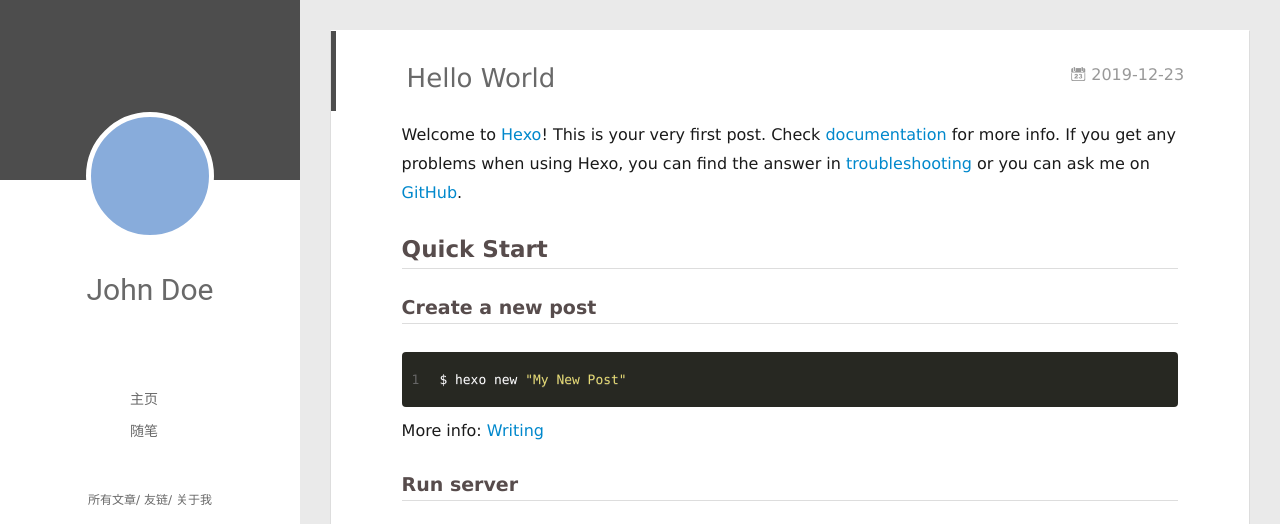
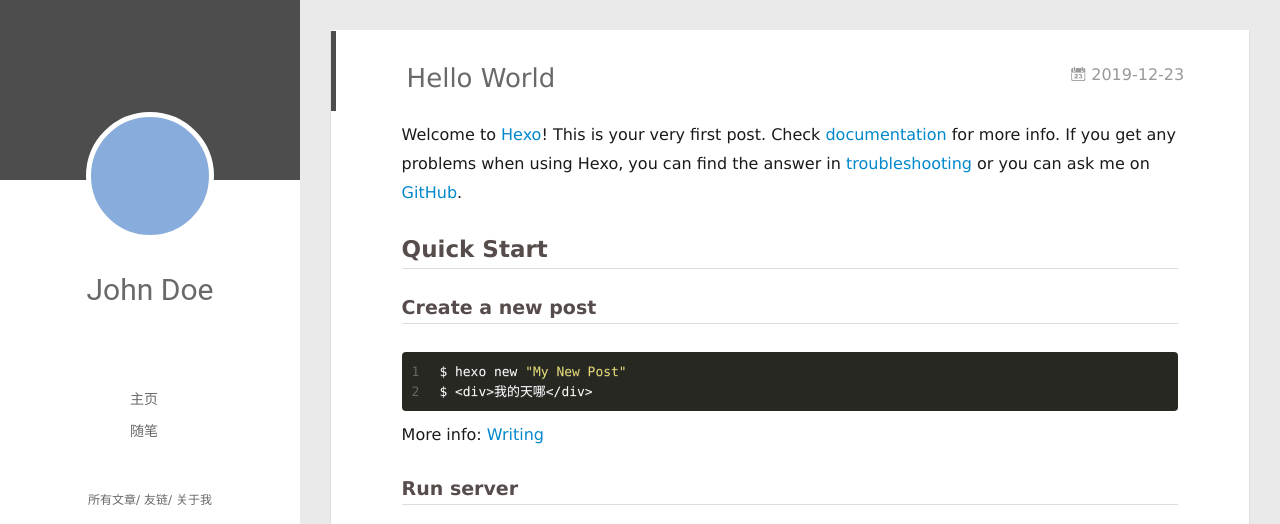
Before and after one commit to Dylan-code/Dylan-code.github.io, a plain HTML site: page 2019/12/23/hello-world/index.html in a window 1280 px wide. Shown: the top 524 px of the page. Drawn offline with Linux system fonts and the light colour scheme; no server answers.

Commit message:
Site updated: 2019-12-23 12:06:29

```diff
--- a/2019/12/23/hello-world/index.html
+++ b/2019/12/23/hello-world/index.html
@@ -16,7 +16,7 @@
 <meta property="og:description" content="Welcome to Hexo! This is your very first post. Check documentation for more info. If you get any problems when using Hexo, you can find the answer in troubleshooting or you can ask me on GitHub. Quick">
 <meta property="og:locale" content="en_US">
 <meta property="article:published_time" content="2019-12-23T02:37:46.638Z">
-<meta property="article:modified_time" content="2019-12-23T02:37:46.638Z">
+<meta property="article:modified_time" content="2019-12-23T04:04:25.613Z">
 <meta property="article:author" content="John Doe">
 <meta name="twitter:card" content="summary">
 
@@ -175,7 +175,7 @@
     <div class="article-entry" itemprop="articleBody">
 
         <p>Welcome to <a href="https://hexo.io/" target="_blank" rel="noopener">Hexo</a>! This is your very first post. Check <a href="https://hexo.io/docs/" target="_blank" rel="noopener">documentation</a> for more info. If you get any problems when using Hexo, you can find the answer in <a href="https://hexo.io/docs/troubleshooting.html" target="_blank" rel="noopener">troubleshooting</a> or you can ask me on <a href="https://github.com/hexojs/hexo/issues" target="_blank" rel="noopener">GitHub</a>.</p>
-<h2 id="Quick-Start"><a href="#Quick-Start" class="headerlink" title="Quick Start"></a>Quick Start</h2><h3 id="Create-a-new-post"><a href="#Create-a-new-post" class="headerlink" title="Create a new post"></a>Create a new post</h3><figure class="highlight bash"><table><tr><td class="gutter"><pre><span class="line">1</span><br></pre></td><td class="code"><pre><span class="line">$ hexo new <span class="string">"My New Post"</span></span><br></pre></td></tr></table></figure>
+<h2 id="Quick-Start"><a href="#Quick-Start" class="headerlink" title="Quick Start"></a>Quick Start</h2><h3 id="Create-a-new-post"><a href="#Create-a-new-post" class="headerlink" title="Create a new post"></a>Create a new post</h3><figure class="highlight bash"><table><tr><td class="gutter"><pre><span class="line">1</span><br><span class="line">2</span><br></pre></td><td class="code"><pre><span class="line">$ hexo new <span class="string">"My New Post"</span></span><br><span class="line">$ &lt;div&gt;我的天哪&lt;/div&gt;</span><br></pre></td></tr></table></figure>
 
 <p>More info: <a href="https://hexo.io/docs/writing.html" target="_blank" rel="noopener">Writing</a></p>
 <h3 id="Run-server"><a href="#Run-server" class="headerlink" title="Run server"></a>Run server</h3><figure class="highlight bash"><table><tr><td class="gutter"><pre><span class="line">1</span><br></pre></td><td class="code"><pre><span class="line">$ hexo server</span><br></pre></td></tr></table></figure>
```
Also changed, not shown: index.html (+1 -1 lines).
